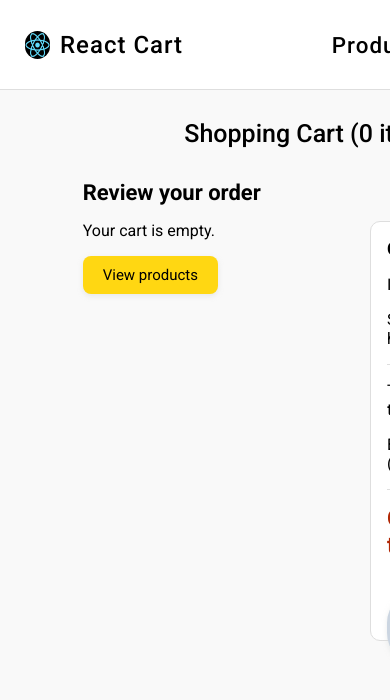
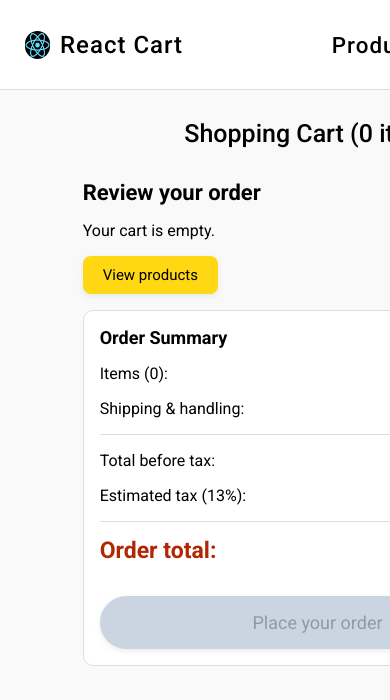
Before and after one commit to apoorvarao147/react-cart, a React (Create React App) app: page /cart in a window 390 px wide. Shown: the top 700 px of the page. Built offline with nearby package versions, Linux system fonts and the light colour scheme.

Commit message:
orders and cart media

```diff
--- a/src/components/cart/cart.scss
+++ b/src/components/cart/cart.scss
@@ -138,3 +138,14 @@
     }
   }
 }
+
+@media screen and (max-width: 1000px) {
+  .cart-heading .cart {
+    .cart-orders {
+      flex-direction: column;
+      .order-items {
+        width: 100%;
+      }
+    }
+  }
+}
--- a/src/components/orderItems/orderItems.scss
+++ b/src/components/orderItems/orderItems.scss
@@ -58,5 +58,11 @@
       }
     }
   }
+}
 
+@media screen and (max-width: 1000px) {
+  .order-summary {
+    width: 100%;
+    height: auto;
+  }
 }
--- a/src/components/orders/orders.scss
+++ b/src/components/orders/orders.scss
@@ -79,3 +79,11 @@
     }
   }
 }
+
+@media screen and (max-width: 1000px) {
+ .orders {
+  > div {
+    width: 80%;
+  }
+ }
+}
```
